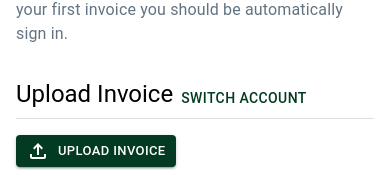
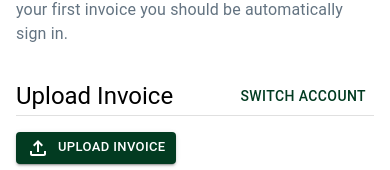
Before and after one commit to vhlima/lumi-technical-test, a React (Create React App) app in the folder apps/web/: page / in a window 390 px wide. Shown: the part 202-372 px from the top of the page. Built offline with nearby package versions, Linux system fonts and the light colour scheme; no server answers.

Commit message:
style: Improve upload invoice section responsivity

```diff
--- a/apps/web/src/pages/Home/components/ClientSelector/index.tsx
+++ b/apps/web/src/pages/Home/components/ClientSelector/index.tsx
@@ -8,7 +8,7 @@ const ClientSelector: React.FC = () => {
   return (
     <>
       <ClientSelectorDialog open={open} onClose={() => setOpen(false)} />
-      <Button sx={{ marginLeft: { md: "auto" } }} onClick={() => setOpen(true)}>
+      <Button sx={{ marginLeft: "auto" }} onClick={() => setOpen(true)}>
         Switch account
       </Button>
     </>
--- a/apps/web/src/pages/Home/components/Section/components/SectionTitle/index.tsx
+++ b/apps/web/src/pages/Home/components/Section/components/SectionTitle/index.tsx
@@ -6,10 +6,12 @@ interface Props {
   title: string;
   description?: string;
   disableMargin?: boolean;
+  disableGutter?: boolean;
 }
 
 export const SectionTitle: React.FC<PropsWithChildren<Props>> = (props) => {
-  const { sx, title, description, disableMargin, children } = props;
+  const { sx, title, description, disableMargin, disableGutter, children } =
+    props;
   return (
     <>
       <Box
@@ -18,12 +20,15 @@ export const SectionTitle: React.FC<PropsWithChildren<Props>> = (props) => {
           ...sx,
         }}
       >
-        <Typography variant="h5" gutterBottom={!description}>
+        <Typography variant="h5" gutterBottom={!description && !disableGutter}>
           {title}
         </Typography>
 
         {description && (
-          <Typography sx={{ color: "text.secondary" }} gutterBottom>
+          <Typography
+            sx={{ color: "text.secondary" }}
+            gutterBottom={!disableGutter}
+          >
             {description}
           </Typography>
         )}
--- a/apps/web/src/pages/Home/components/UploadInvoiceSection/index.tsx
+++ b/apps/web/src/pages/Home/components/UploadInvoiceSection/index.tsx
@@ -8,6 +8,7 @@ const UploadInvoiceSection: React.FC = () => {
       <Section.Title
         sx={{ display: "flex", alignItems: "center" }}
         title="Upload Invoice"
+        disableGutter
       >
         <ClientSelector />
       </Section.Title>
```
